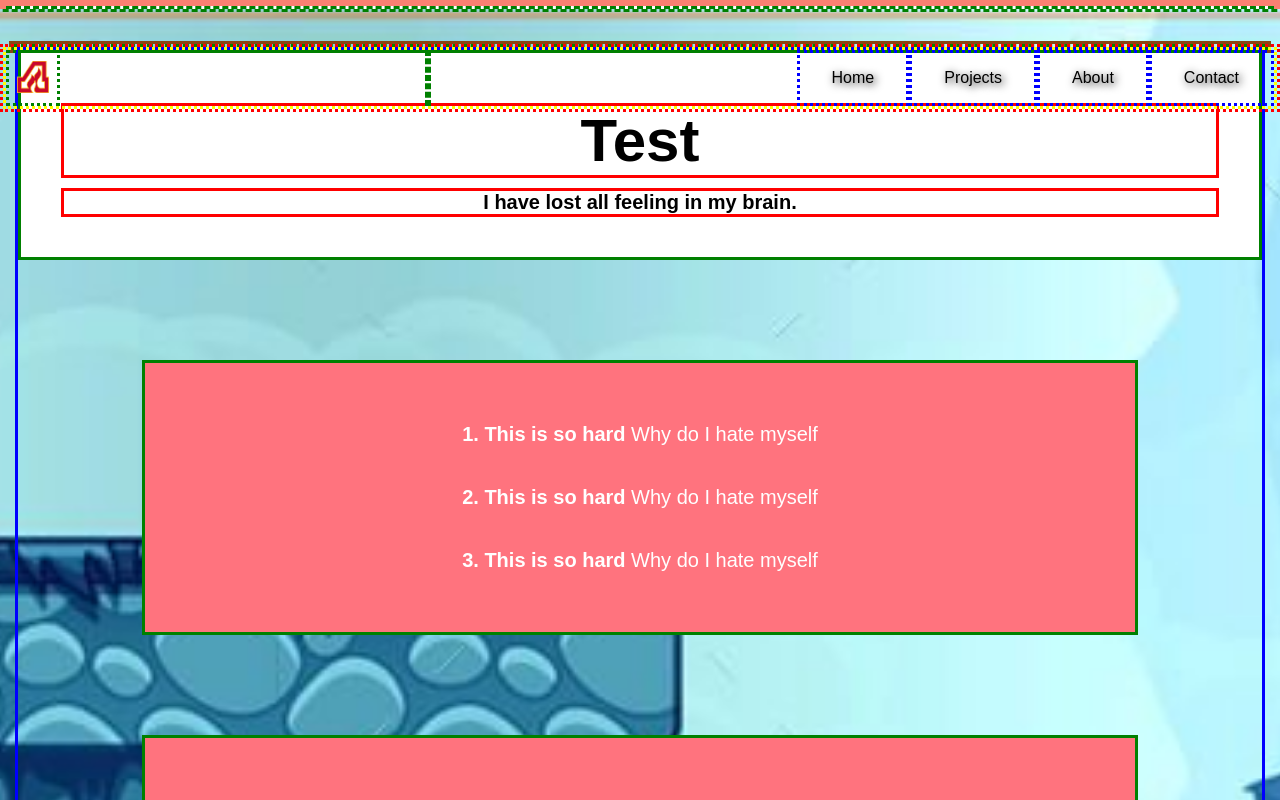
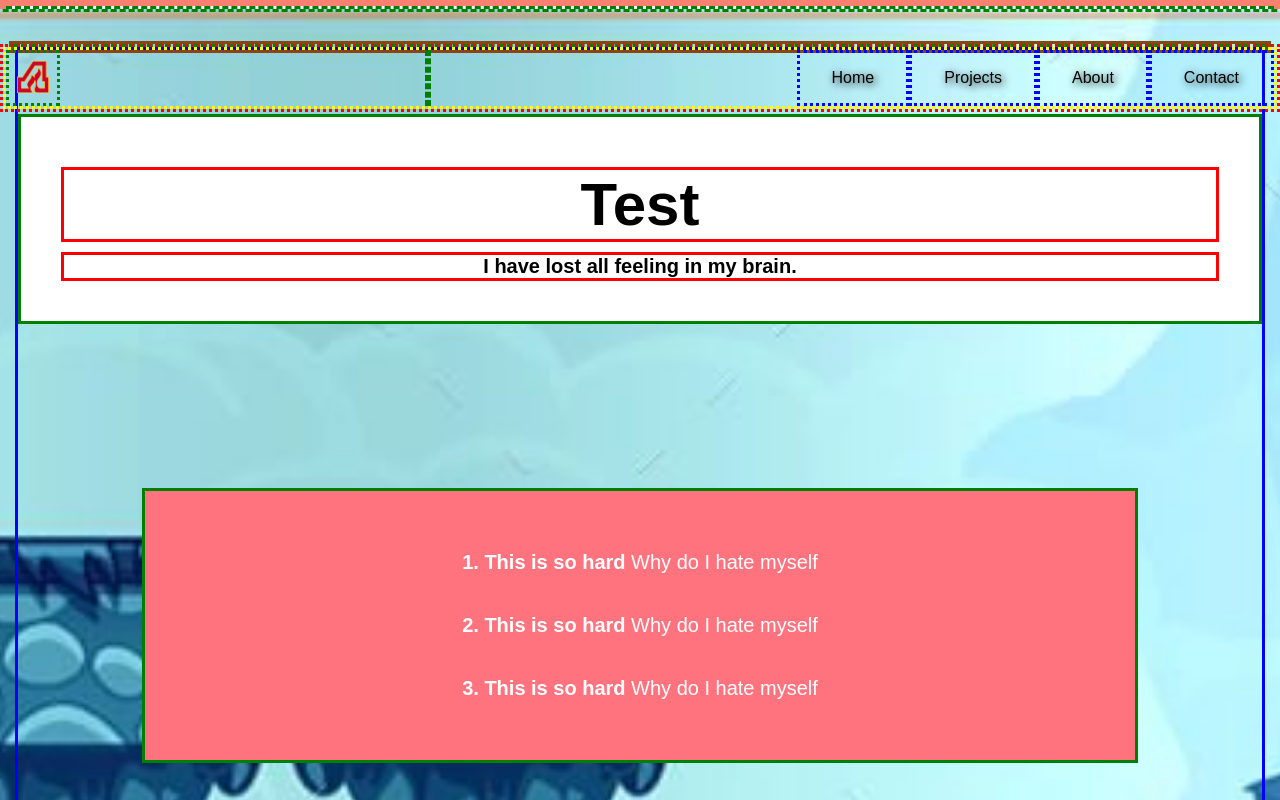
Before and after one commit to askariya/askariya-website, a React (Create React App) app: page / in a window 1280 px wide. Shown: the top 800 px of the page. Built offline with nearby package versions, Linux system fonts and the light colour scheme.

Commit message:
Add spacing between navbar and content

```diff
--- a/src/components/pages/Home.css
+++ b/src/components/pages/Home.css
@@ -9,6 +9,7 @@
   background-color: #fff;
   width: 100%;
   padding: 40px;
+  margin: 4em;
 }
 .Parallax-content-heading-text {
   border: solid red;
```
